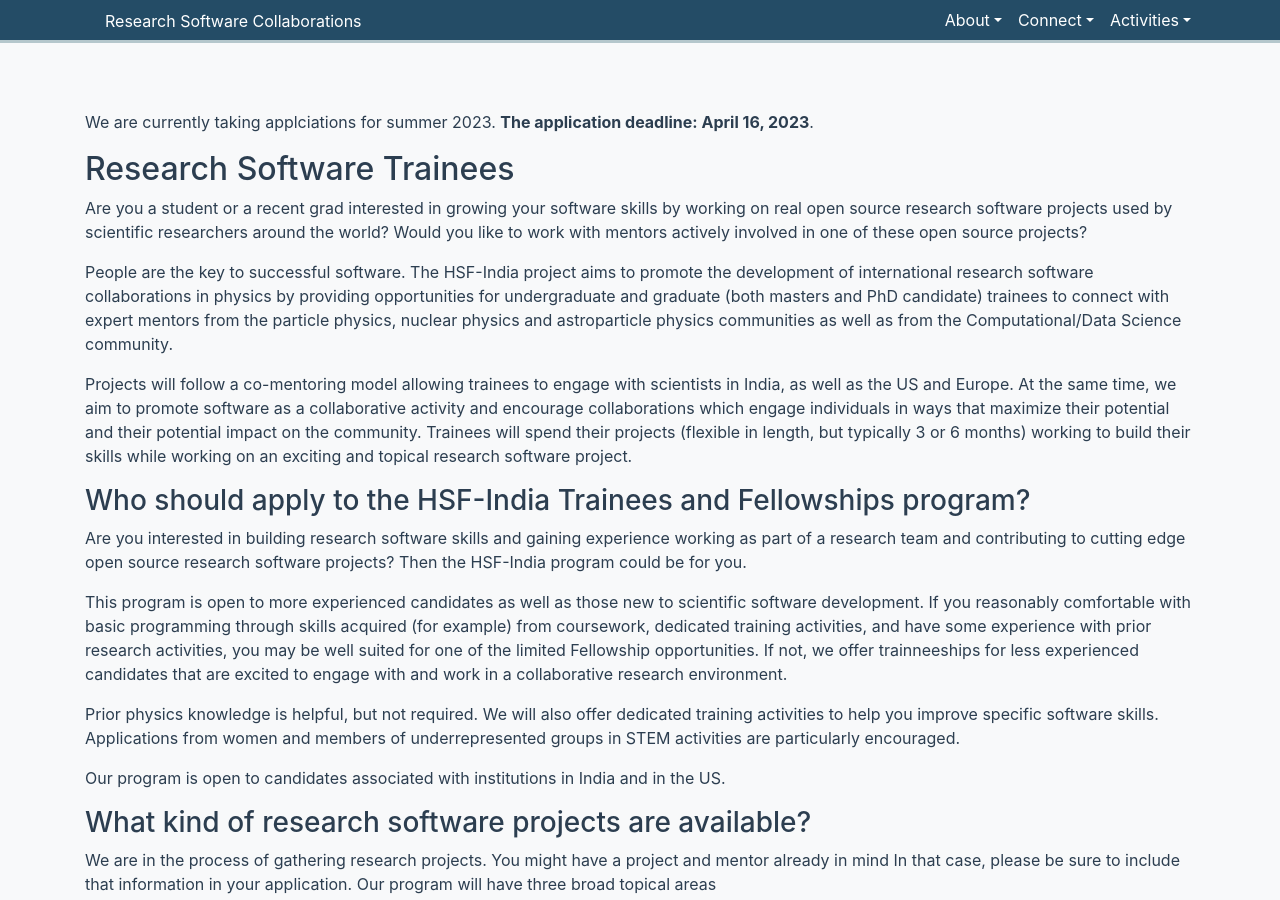
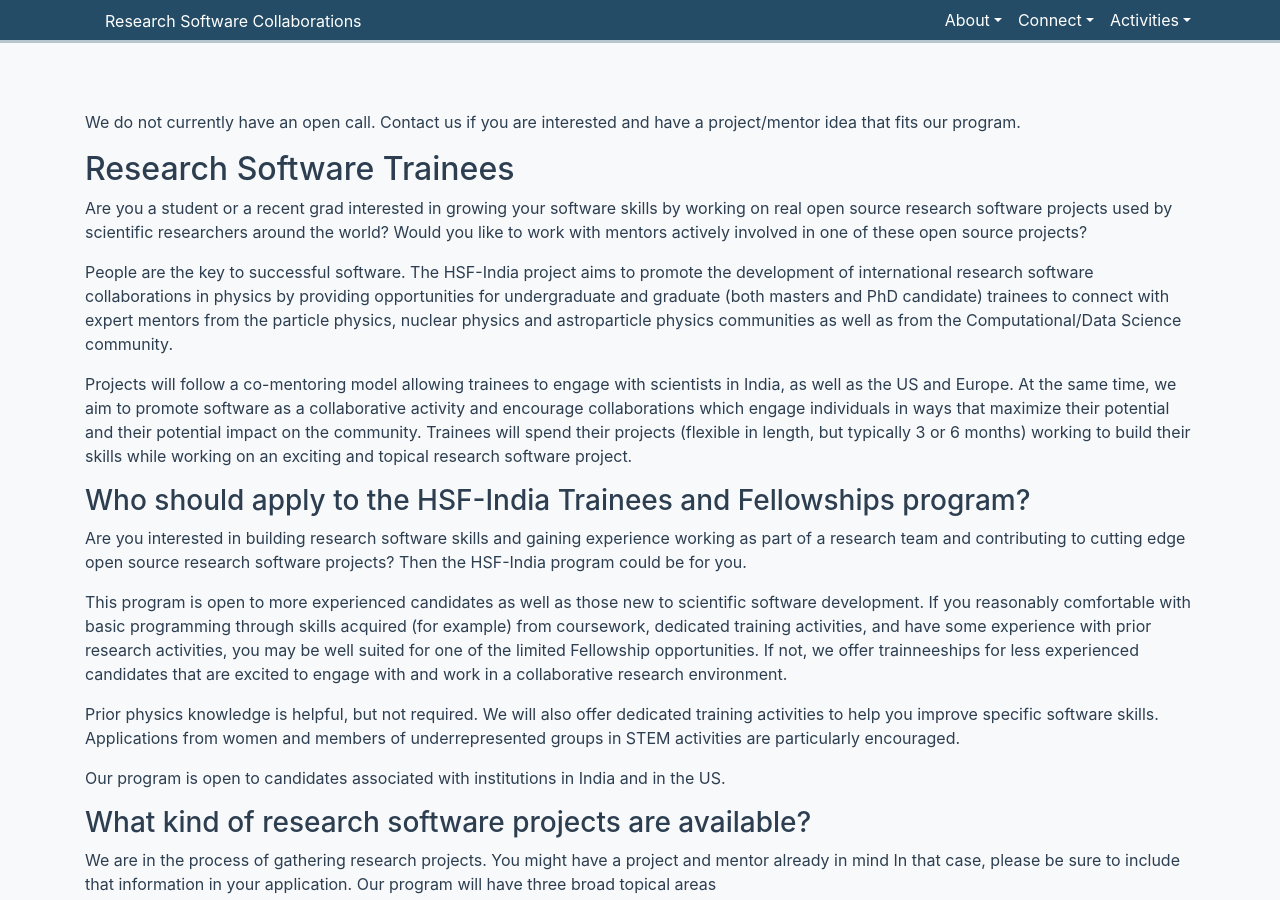
Before and after one commit to research-software-collaborations/research-software-collaborations.github.io, a Jekyll site: the page built from pages/trainees.md, in a window 1280 px wide and 900 px high. Built offline with Jekyll 4.4.1, drawn with Linux system fonts in a browser that asks for light colours; cached includes are drawn as plain includes.

Commit message:
no longer open for applications

```diff
--- a/pages/trainees.md
+++ b/pages/trainees.md
@@ -4,7 +4,7 @@ layout: default
 title: Research Software Trainees and Fellowships
 ---
 
-We are currently taking applciations for summer 2023. **The application deadline: April 16, 2023**.
+We do not currently have an open call. Contact us if you are interested and have a project/mentor idea that fits our program.
 
 ## Research Software Trainees
 
```
